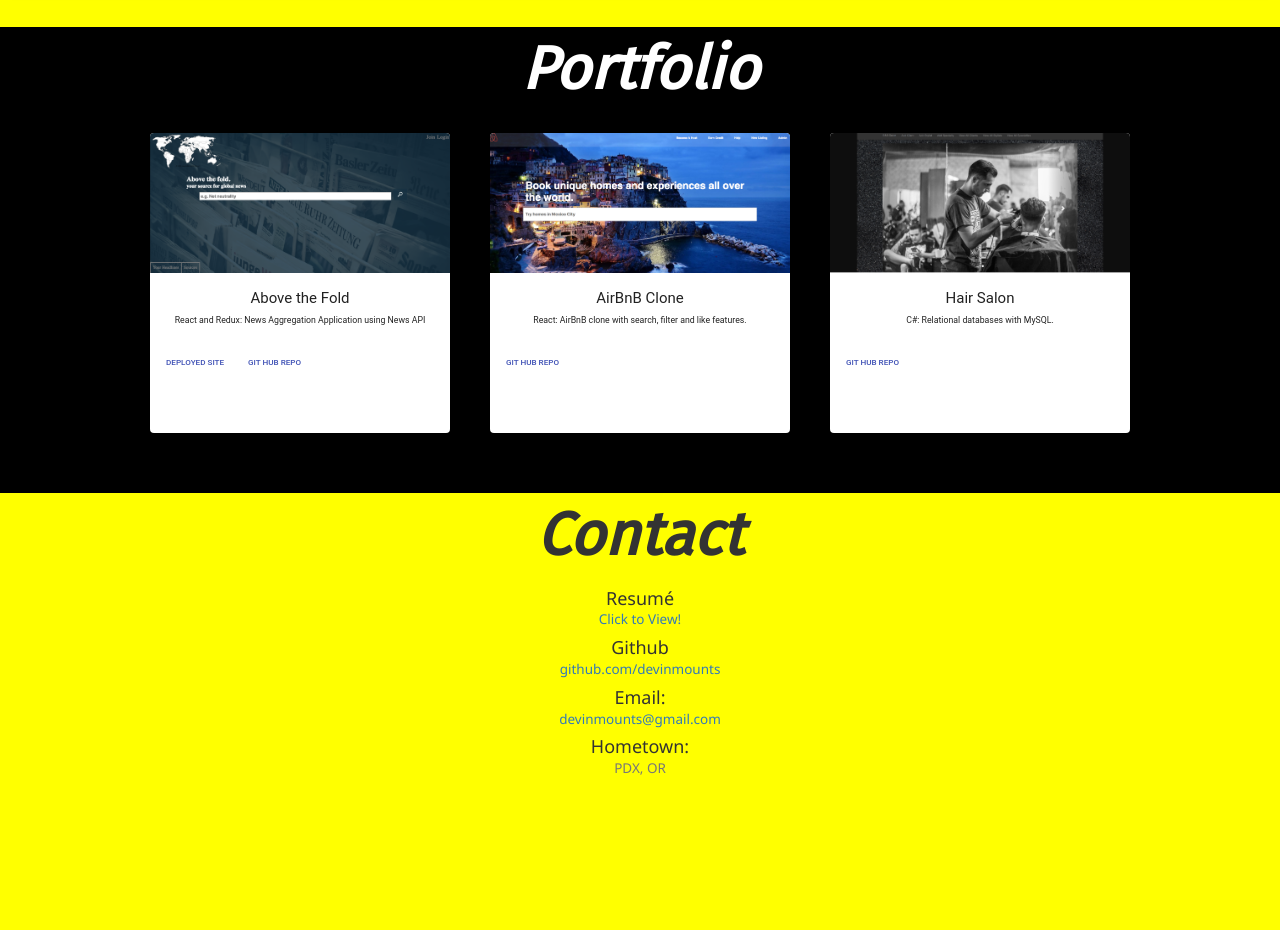
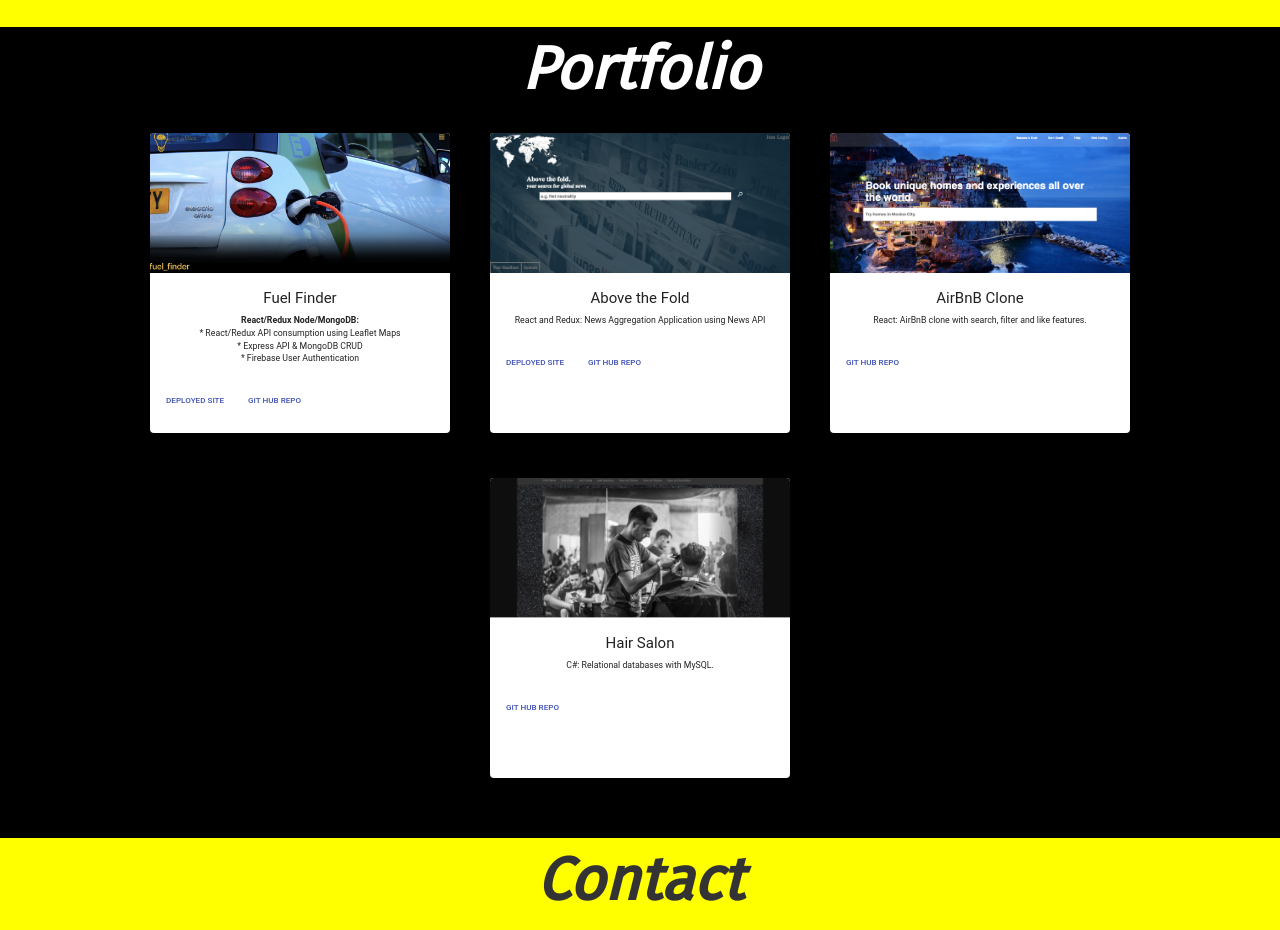
Before and after one commit to devinmounts/react-portfolio, a React (Create React App) app: page / in a window 1280 px wide. Shown: the part 1326-2256 px from the top of the page. Built offline with nearby package versions, Linux system fonts and the light colour scheme.

Commit message:
add fuel_finder to portfolio.

```diff
--- a/src/components/Portfolio.jsx
+++ b/src/components/Portfolio.jsx
@@ -10,7 +10,7 @@ import Typography from '@material-ui/core/Typography';
 import NewsImg from './../assets/images/news-agg.png';
 import AirBnB from './../assets/images/airbnb.png';
 import Hair from './../assets/images/hair.png';
-
+import FuelImg from '../assets/images/fuel_finder.png';
 class Portfolio extends React.Component {
 
   render(){
@@ -19,6 +19,37 @@ class Portfolio extends React.Component {
         <header className='header'>
           Portfolio
         </header>
+        <Card className='portfolio-card'>
+          <CardActionArea>
+            <CardMedia
+              className='media'
+              image={FuelImg}
+              title="Fuel Finder"
+            />
+            <CardContent>
+              <Typography gutterBottom variant="h5" component="h2">
+                Fuel Finder
+              </Typography>
+              <Typography component="p">
+                <strong>React/Redux  Node/MongoDB:</strong>
+                  <br/>
+                  * React/Redux API consumption using Leaflet Maps
+                  <br/>
+                  * Express API & MongoDB CRUD
+                  <br/>
+                  * Firebase User Authentication
+              </Typography>
+            </CardContent>
+          </CardActionArea>
+            <CardActions>
+              <a href='https://www.chargemyengine.com'><Button size="small" color="primary">
+                Deployed Site
+              </Button></a>
+            <a href='https://github.com/devinmounts/fuel_finder'><Button size="small" color="primary">
+                Git Hub Repo
+              </Button></a>
+            </CardActions>
+          </Card>
         <Card className='portfolio-card'>
           <CardActionArea>
             <CardMedia
```
Also changed, not shown: src/assets/images/fuel_finder.png (added).
